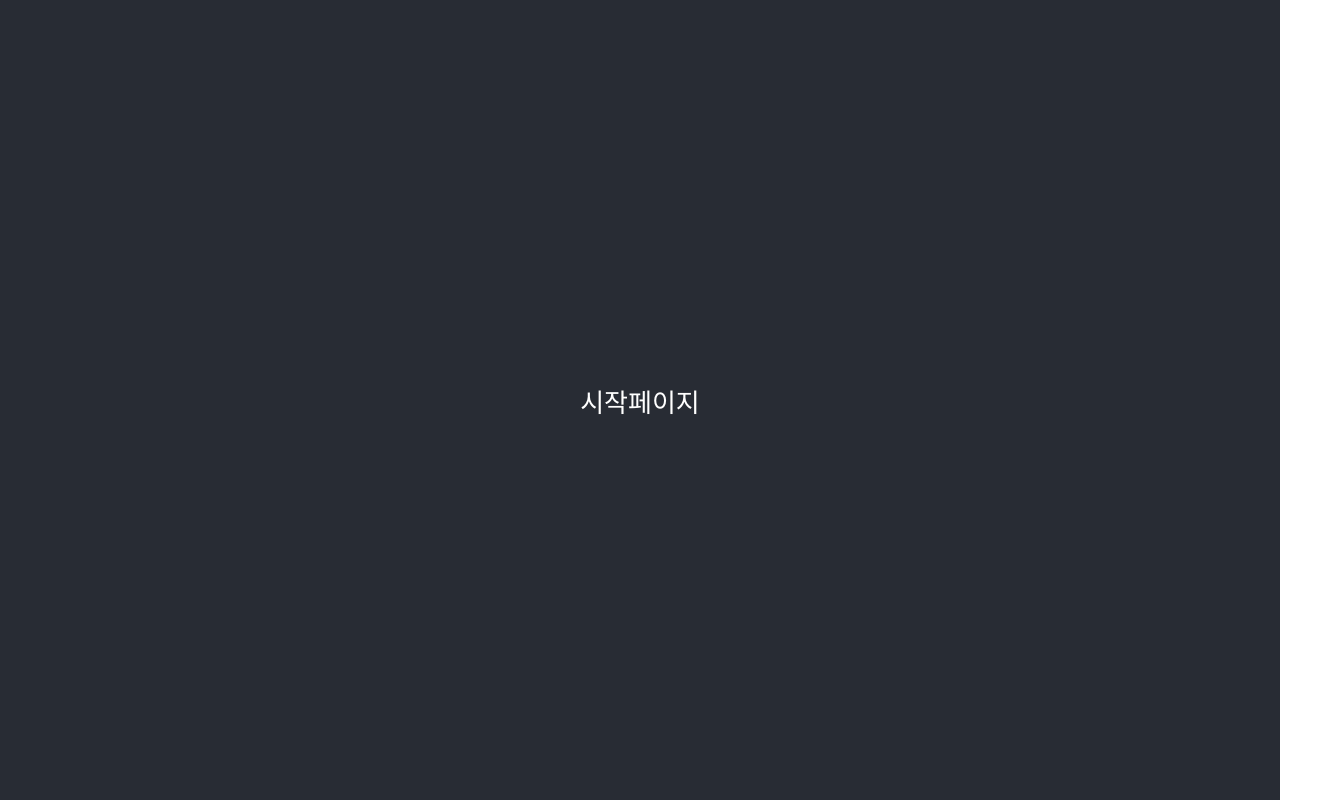
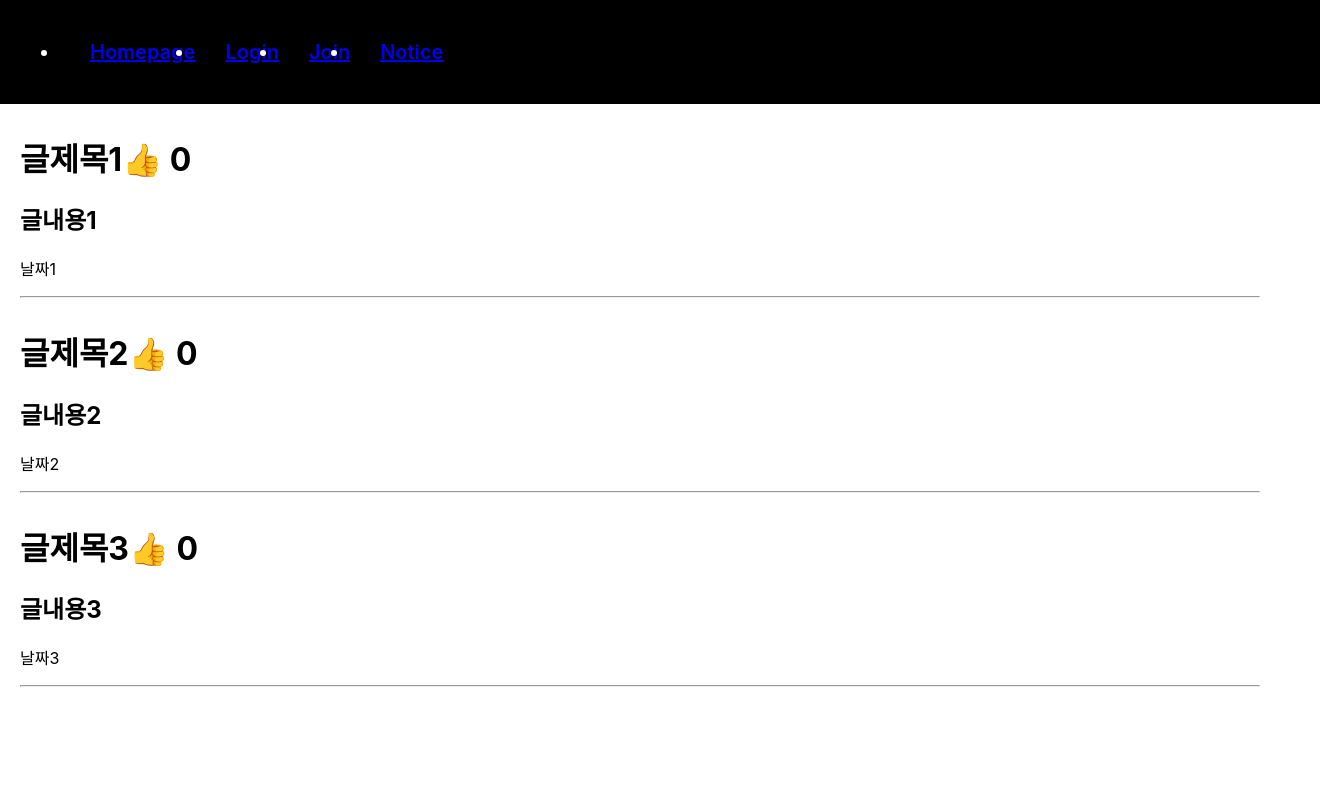
Before and after one commit to kimsunin/_regist_book, a React (Create React App) app: page / in a window 1280 px wide. Shown: the whole page, 1320 px wide, since content can reach past the window. Built offline with nearby package versions, Linux system fonts and the light colour scheme.

Commit message:
홈페이지

```diff
--- a/src/App.css
+++ b/src/App.css
@@ -1,5 +1,26 @@
 .App {
   text-align: center;
+}
+
+.list {
+  margin-top: 30px;
+  text-align: left;
+  padding-left: 20px;
+  padding-right: 20px;
+}
+
+#topMenu {
+  background: black;
+  width: 100%;
+  display: flex;
+  color: white;
+  padding: 20px;
+  font-weight: 600;
+  font-size: 20px;
+}
+#topMenu ul li {
+  float: left;
+  padding-left: 30px;
 }
 
 .App-logo {
--- a/src/App.js
+++ b/src/App.js
@@ -1,11 +1,63 @@
+/* eslint-disable */
+import React, { useState } from "react";
 import "./App.css";
 
+function Posts(props) {
+  let [title, tFun] = useState(["글제목1", "글제목2", "글제목3"]);
+  let [context, cFun] = useState(["글내용1", "글내용2", "글내용3"]);
+  let [date, dFun] = useState(["날짜1", "날짜2", "날짜3"]);
+  let [likes, lFun] = useState(0);
+
+  return (
+    <div className="list">
+      <h1>
+        {title[props.num]}
+        <span
+          onClick={() => {
+            lFun(likes + 1);
+          }}
+        >
+          👍 {likes}
+        </span>
+      </h1>
+      <h2>{context[props.num]}</h2>
+      <p>{date[props.num]}</p>
+      <hr></hr>
+    </div>
+  );
+}
+
 function App() {
+  let num = 0;
   return (
     <div className="App">
-      <header className="App-header">
-        <p>시작페이지</p>
-      </header>
+      <nav id="topMenu">
+        <ul>
+          <li>
+            <a className="menuLink" href="/">
+              Homepage
+            </a>
+          </li>
+          <li>
+            <a className="menuLink" href="/login">
+              Login
+            </a>
+          </li>
+          <li>
+            <a className="menuLink" href="/join">
+              Join
+            </a>
+          </li>
+          <li>
+            <a className="menuLink" href="/notice">
+              Notice
+            </a>
+          </li>
+        </ul>
+      </nav>
+      <Posts num={num++} />
+      <Posts num={num++} />
+      <Posts num={num++} />
     </div>
   );
 }
```
Also changed, not shown: 1 other file (tests, documents, lock files or other folders).
